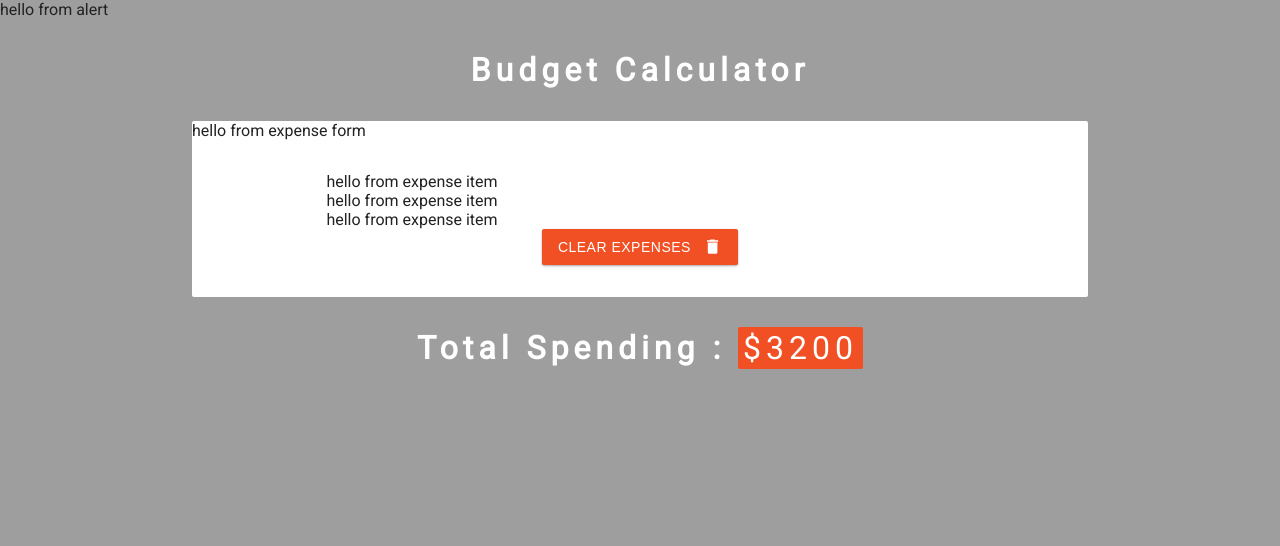
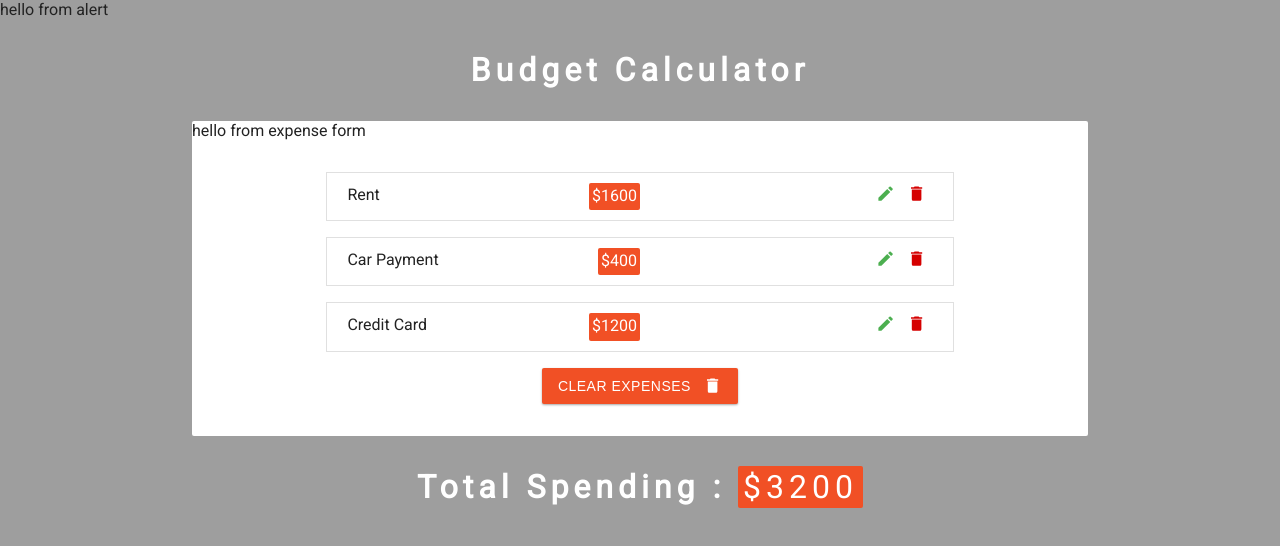
Before and after one commit to mmorrisisund/react-budget-calculator, a React (Create React App) app: page / in a window 1280 px wide. Shown: the top 546 px of the page. Built offline with nearby package versions, Linux system fonts and the light colour scheme.

Commit message:
add ExpenseItem component

```diff
--- a/src/components/ExpenseItem.js
+++ b/src/components/ExpenseItem.js
@@ -1,7 +1,25 @@
 import React from 'react'
+import { MdEdit, MdDelete } from 'react-icons/md'
 
-const ExpenseItem = () => {
-  return <div>hello from expense item</div>
+const ExpenseItem = ({ expense }) => {
+  const { id, charge, amount } = expense
+
+  return (
+    <li className='item'>
+      <div className='info'>
+        <span className='expense'>{charge}</span>
+        <span className='amount'>${amount}</span>
+      </div>
+      <div>
+        <button className='edit-btn' aria-label='edit button'>
+          <MdEdit />
+        </button>
+        <button className='clear-btn' aria-label='delete button'>
+          <MdDelete />
+        </button>
+      </div>
+    </li>
+  )
 }
 
 export default ExpenseItem
```
